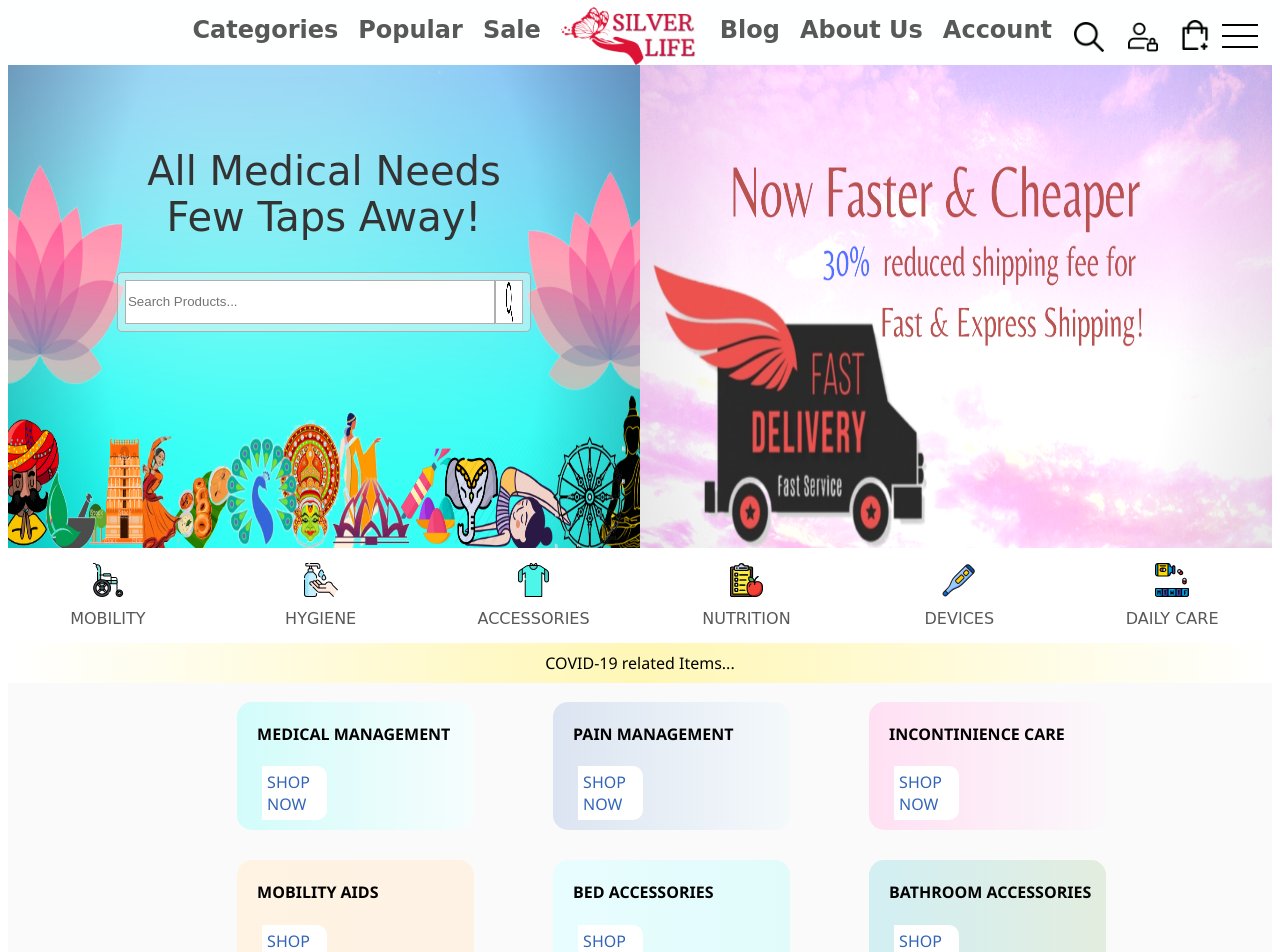
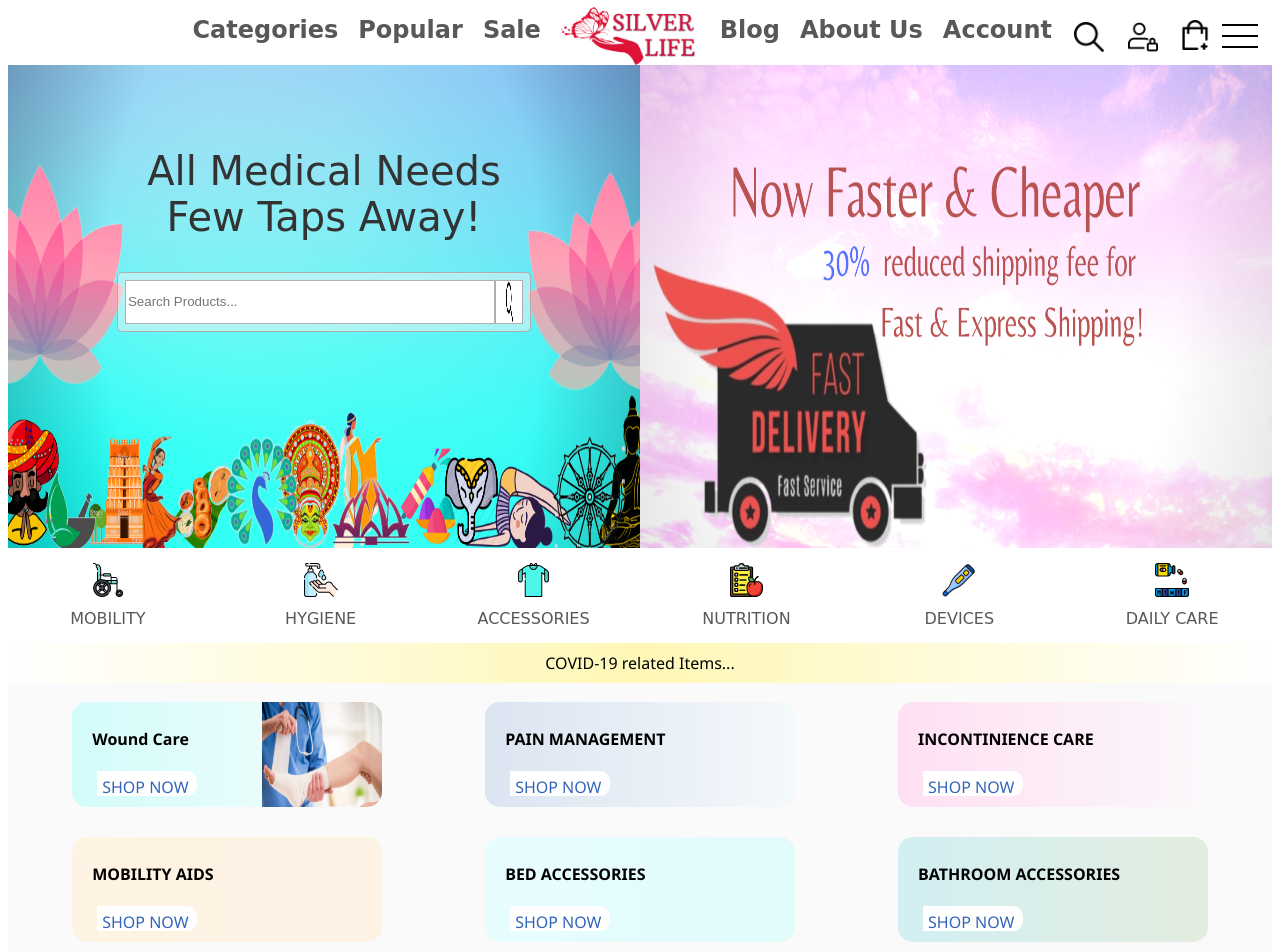
Before and after one commit to Darshan-Baranwal/SilverLife-FrontEnd, an Angular app: page /home in a window 1280 px wide. Shown: the top 952 px of the page. Built offline with nearby package versions, Linux system fonts and the light colour scheme.

Commit message:
Diksha- Added image in card

```diff
--- a/src/app/category/category.component.html
+++ b/src/app/category/category.component.html
@@ -1,9 +1,10 @@
 <div class="Cards">
     <div class="Card" style="background-image: linear-gradient(to right,#D2FCFA,#F6FDFD);">
         <div>
-            <h4>MEDICAL MANAGEMENT</h4>
+            <h4>Wound Care</h4>
             <p>SHOP NOW</p>
         </div>
+        <img src="../../assets/Cards/WoundCare.jpg">
     </div>
     <div class="Card" style="background-image: linear-gradient(to right,#DBE4F1,#F4F9FB);">
         <div>
--- a/src/app/category/category.component.scss
+++ b/src/app/category/category.component.scss
@@ -5,16 +5,19 @@
     flex-wrap: wrap;
     position: relative;
     top: 60px;
-    padding: 1% 10% 0 15%;
+    padding: 1% 1% 0 1%;
     background-color: #FAFAFA;
 }
 
 .Card{
-    height: 75%;
+    height: 105px;
     width: 25%;
     border-radius: 15px;
     margin:6px 6px 24px 6px;
     background-image: linear-gradient(to right,#D2FCFA,#FFFFFF);
+    display:flex;
+    justify-content: space-between;
+    flex-direction: row;
 }
 
 .Card:hover{
@@ -28,8 +31,8 @@
 }
 
 .Card div p{
-    height: 25%;
-    width: 30%;
+    height: 25px;
+    width: 100px;
     background-color: white;
     margin: 5px 5px 10px 5px;
     border-radius:  0 10px 10px 0;
@@ -37,3 +40,9 @@
     padding: 5px;
     box-sizing: border-box;
 }
+
+.Card img{
+    height:105px;
+    width:120px;
+    border-radius: 0 15px 15px 0;
+}
```
Also changed, not shown: src/assets/Categories.json (added, +41 -0 lines), src/assets/Cards/WoundCare.jpg (added).
